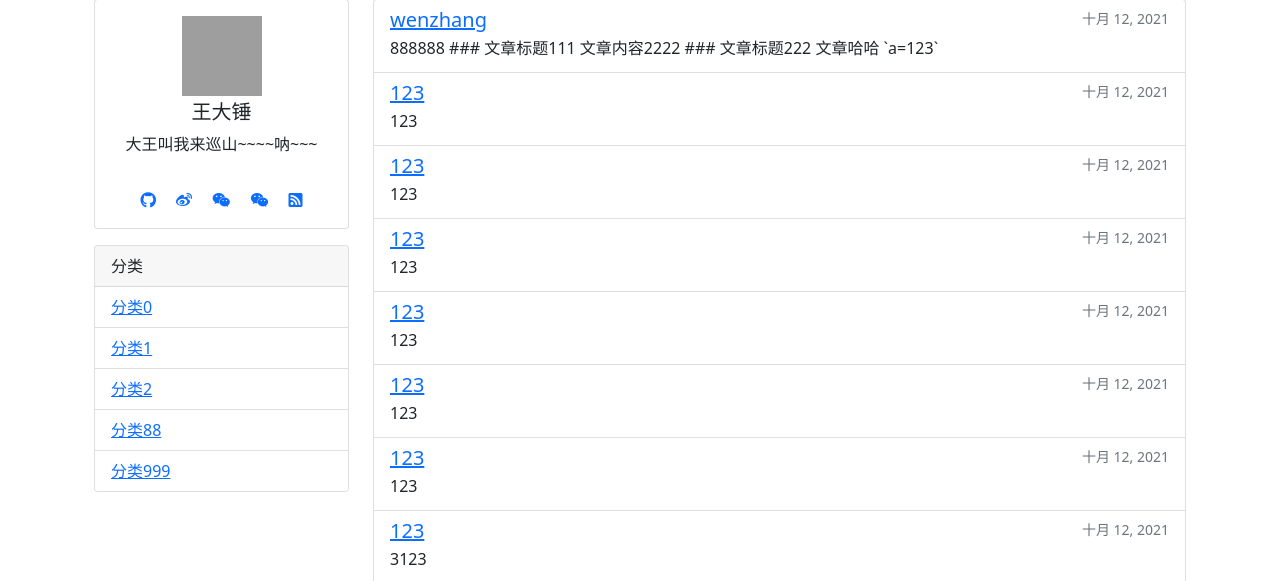
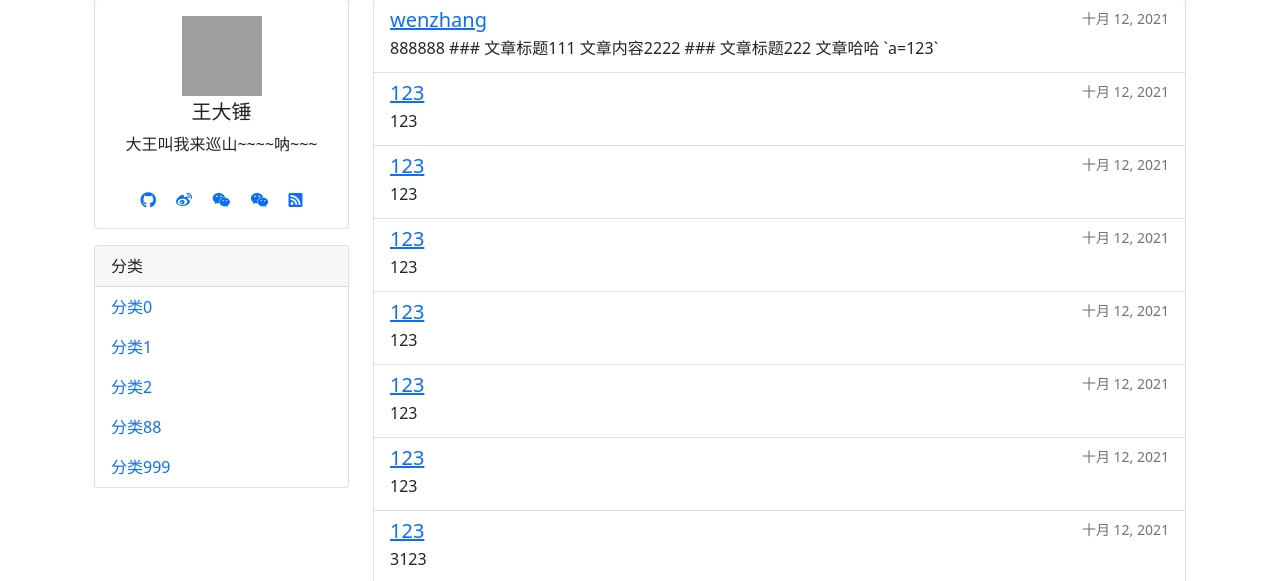
Before and after one commit to CrazyForks/django_blog, a Django app: page / in a window 1280 px wide. Shown: the part 90-671 px from the top of the page. Run offline with Django 3.2, Linux system fonts and the light colour scheme; data comes from the database, SQL or seed files in the repository; some libraries are stand-ins or nearby versions; grey boxes are pictures that could not be loaded.

Commit message:
分类 active

```diff
--- a/blog/views.py
+++ b/blog/views.py
@@ -34,6 +34,12 @@ class ArticleListView(ListView):
         context['SITE_CONFIG'] = settings.SITE_CONFIG  # 网站配置信息
         context['category'] = Category.objects.all()  # 网站分类
         context['q'] = self.request.GET.get('q', None)  # 搜索关键词
+
+        category_id = self.kwargs.get("pk", None)   # 分类id
+        if category_id:
+            # 为真表示用户传入了分类id，想要查看某个分类下的文章
+            context['category_item'] = Category.objects.get(pk=category_id)
+
 
         return context
 
--- a/templates/category.html
+++ b/templates/category.html
@@ -2,15 +2,17 @@
   <div class="card-header">
     分类
   </div>
-  <ul class="list-group list-group-flush">
 
-    {% for item in category %}
+<ul class="nav nav-pills flex-column mb-auto">
+{% for item in category %}
+    <li class="nav-item ">
+        <a class="nav-link {% if request.path == item.get_absolute_url %}active{% endif %}" target="_blank" href="{{ item.get_absolute_url }}">{{ item }}</a>
+    </li>
+{% empty %}
+    啥都没有
+{% endfor %}
 
-      <li class="list-group-item">
-          <a target="_blank" href="{{ item.get_absolute_url }}">{{ item }}</a>
-      </li>
-    {% empty %}
-    啥都没有
-    {% endfor %}
-  </ul>
+</ul>
+
+
 </div>
--- a/templates/header.html
+++ b/templates/header.html
@@ -12,7 +12,7 @@
       </ul>
 
 
-        <form class="col-12 col-lg-auto mb-3 mb-lg-0 me-lg-3">
+        <form action="/blog" class="col-12 col-lg-auto mb-3 mb-lg-0 me-lg-3">
           <input name="q" type="search" class="form-control" placeholder="搜索..." aria-label="Search">
         </form>
 
```
Also changed, not shown: templates/blog/article_list.html (+9 -1 lines).
